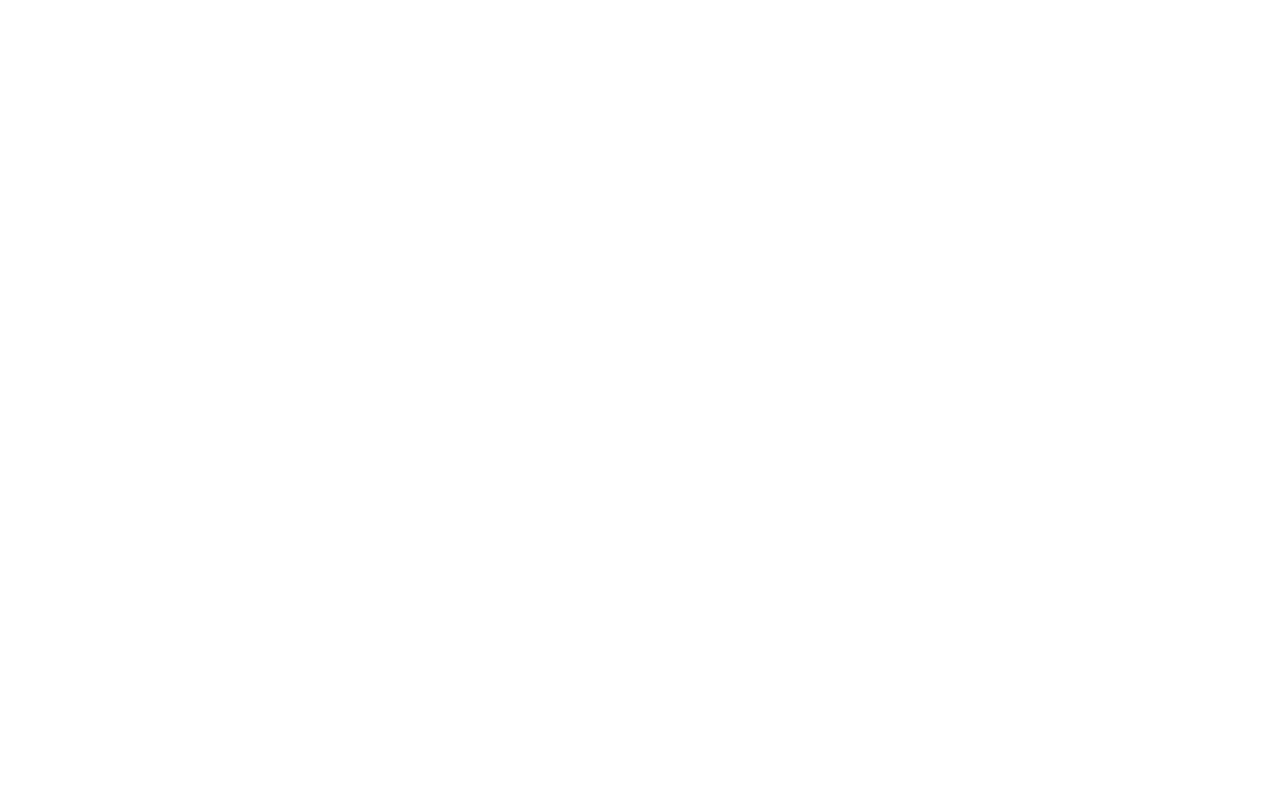
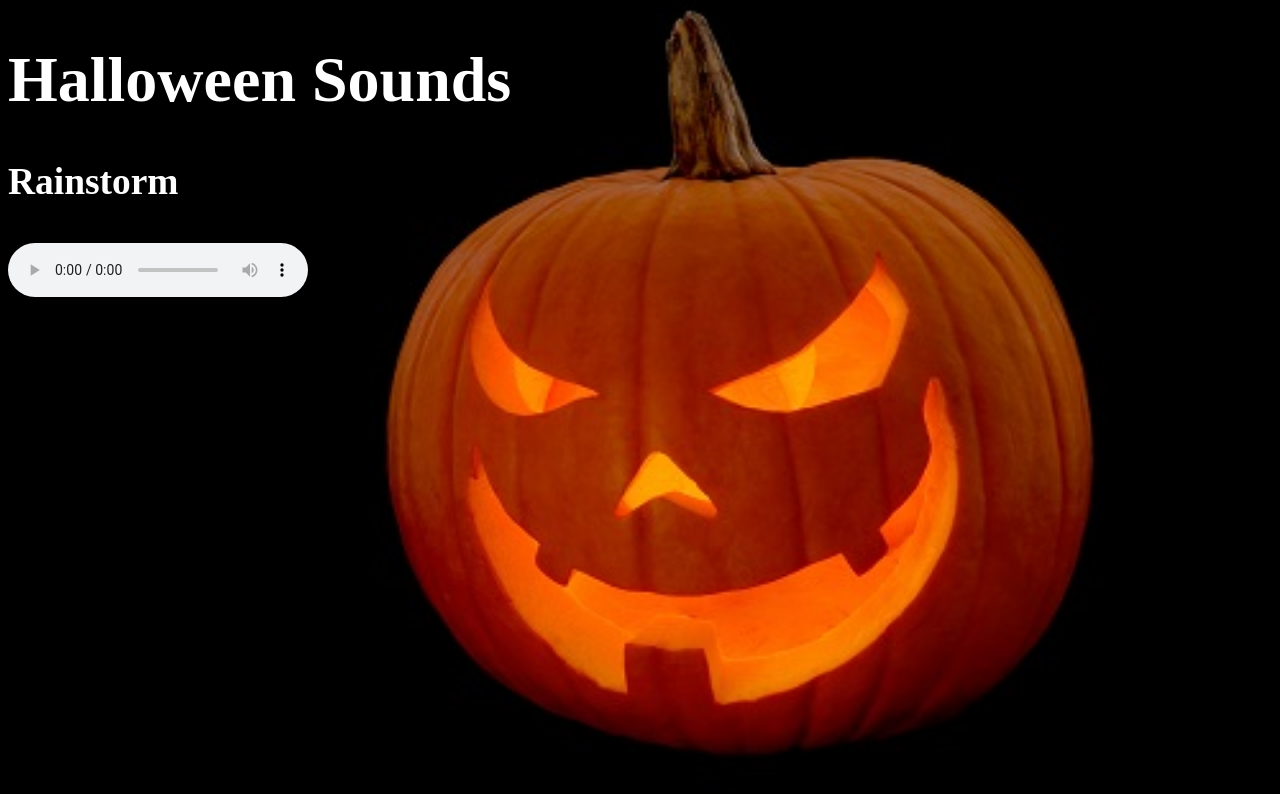
Before and after one commit to VestaZz/veve-wwvw, a plain HTML site: page halloween.html in a window 1280 px wide. Drawn offline with Linux system fonts and the light colour scheme.

Commit message:
Update halloween.html

```diff
--- a/halloween.html
+++ b/halloween.html
@@ -1,11 +1,33 @@
 <!DOCTYPE html>
 <html lang="en">
 <head>
-<title>(Page Title Goes Here)</title>
+<title>Halloween Sounds</title>
 <meta charset="utf-8">
-<link rel="stylesheet" href="">
+
+  <style>
+  body {background-size: cover;
+background-attachment: fixed;
+background-position: center;
+color: white;
+style rule for h1: font-size: 4em;
+    style rule for h3; font-size: 2em; margin-bottom: 0}
+  </style>
 </head>
-<body>
+<body style="background-image:url('pumpkin.jpg')">
+  <h1>Halloween Sounds</h1>
+     <h3>Rainstorm</h3>
+  <h2>
+    <audio controls>
+  <source src="rainStorm.ogg" type="audio/ogg">
+  <source src="rainStorm.mp3" type="audio/mpeg">
+      <source src="rainStor.wav" type="audio/wav">
+     <h3>Werewolf</h3>
+      <source src="werewolf.mp3" type="audio/mpeg">
+     <h3>Witch's Cackle</h3>
+      <source src="witchesCackle.mp3" type="audio/mpeg">
+Your browser does not support the audio element.
+</audio>
+  </h2>
 
 </body>
 </html>
```
